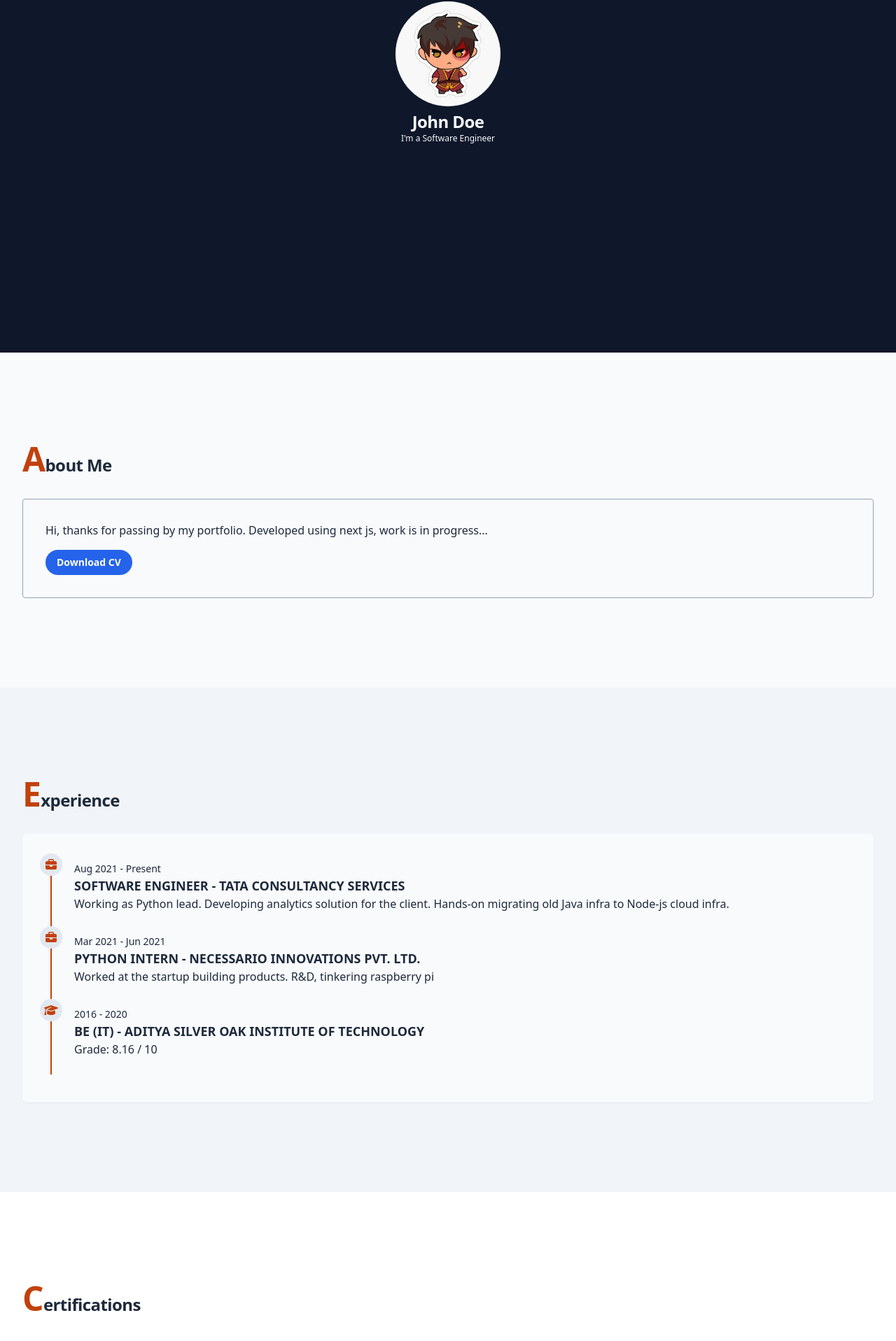
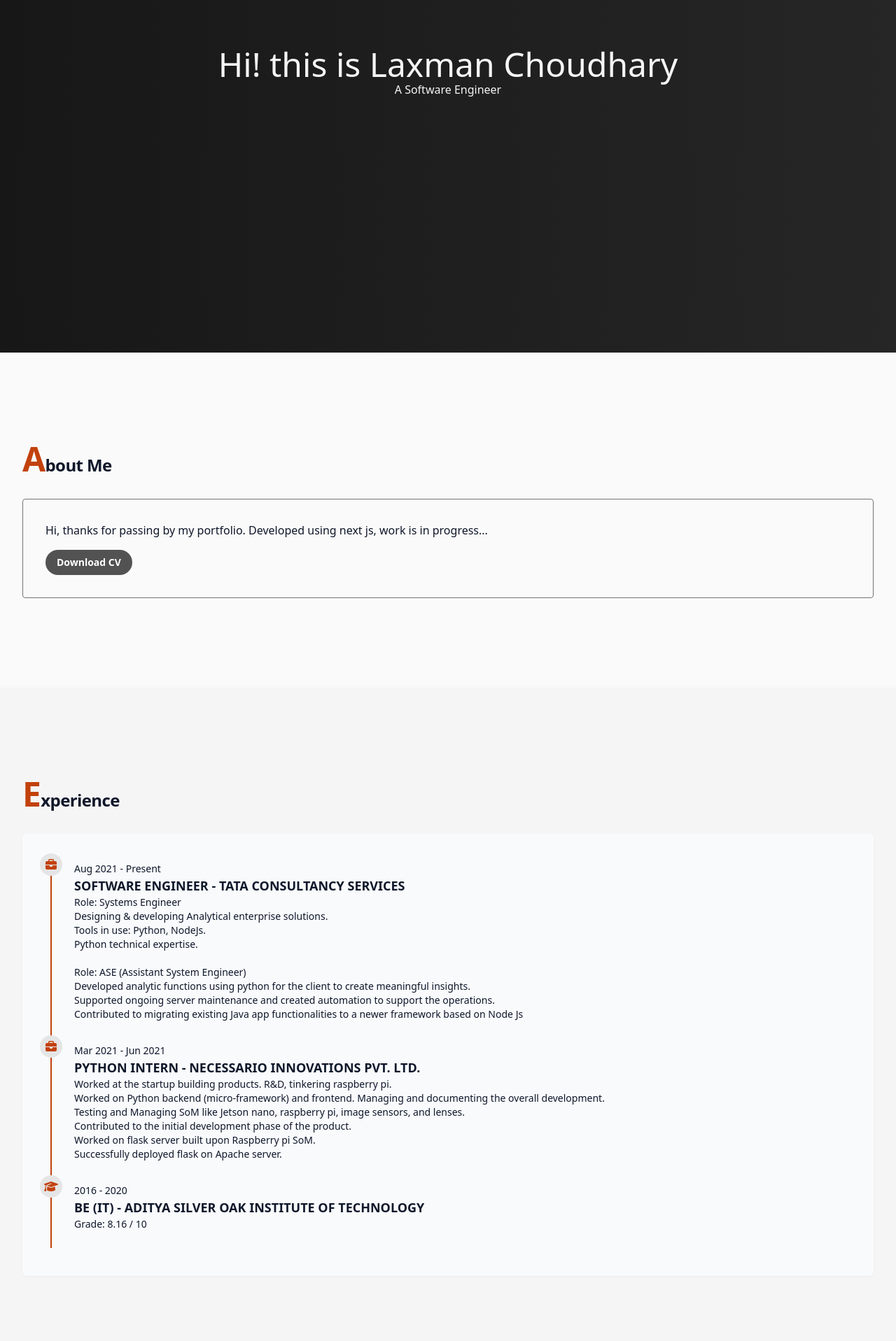
Before and after one commit to LaxmanChoudhary/nextjs-portfolio, a Next.js app: page / in a window 1280 px wide. Shown: the part 296-2213 px from the top of the page at 70% size. Built offline with nearby package versions, Linux system fonts and the light colour scheme.

Commit message:
rev 0.11

```diff
--- a/components/About.js
+++ b/components/About.js
@@ -4,15 +4,15 @@ export default function About() {
     <section
       id="about"
       aria-label="Some data about me"
-      className="py-20 sm:py-32 bg-slate-50"
+      className="py-20 sm:py-32 bg-neutral-50"
     >
       <div className="mx-auto max-w-7xl px-4 sm:px-6 lg:px-8">
         <p className="text-2xl capitalize font-bold tracking-tight">
           <span className="text-5xl text-orange-700 capitalize">a</span>bout me
         </p>
-        <div className="rounded p-8 mt-8 border border-slate-400">
+        <div className="rounded p-8 mt-8 border border-neutral-500">
           <p className="mb-4">{bio}</p>
-          <a className="cursor-pointer inline-flex items-center justify-center rounded-full py-2 px-4 text-sm font-semibold focus:outline-none focus-visible:outline-2 focus-visible:outline-offset-2 bg-blue-600 text-white hover:text-slate-100 hover:bg-blue-500 active:bg-blue-800 active:text-blue-100 focus-visible:outline-blue-600"
+          <a className="cursor-pointer inline-flex items-center justify-center rounded-full py-2 px-4 text-sm font-semibold focus:outline-none focus-visible:outline-2 focus-visible:outline-offset-2 bg-neutral-600 text-white hover:text-neutral-100 hover:bg-neutral-500 active:bg-neutral-800 active:text-neutral-100 focus-visible:outline-neutral-600"
             href="/cvLaxman.pdf">
             <span>Download CV</span>
           </a>
--- a/components/Card.js
+++ b/components/Card.js
@@ -2,9 +2,9 @@ export default function Card({ project }) {
   return (
     <div className="h-[300px] relative rounded-lg md:place-content-center bg-[url('../public/undraw_cloud.svg')] bg-no-repeat bg-left md:bg-center bg-contain bg-origin-content p-8 border-2">
       <div className="grid grid-cols-2 w-full h-full md:block md:relative">
-        <div className="col-start-2 flex">
+        {/* <div className="col-start-2 flex">
           <p>{project.title}</p>
-        </div>
+        </div> */}
       </div>
     </div>
   );
--- a/components/Certifications.js
+++ b/components/Certifications.js
@@ -47,10 +47,10 @@ export default function Certifications() {
         <div className="grid grid-col-1 lg:grid-cols-2 m-8 p-4 gap-8">
           {certs.map((cert) => (
             <div
-              className="relative p-4 border-2 border-slate-500 rounded-lg h-full"
+              className="relative p-4 border-2 border-neutral-500 rounded-lg h-full"
               key={cert.id}
             >
-              <span className="image-container border-2 border-slate-300 rounded-lg p-1.5 -left-4 -top-3 bg-white">
+              <span className="image-container border-2 border-neutral-500 rounded-lg p-1.5 -left-4 -top-3 bg-white">
                 <Image
                   src={path(cert.by)}
                   alt={cert.by}
@@ -58,15 +58,13 @@ export default function Certifications() {
                   className="image-cert"
                 />
               </span>
-              <span className="absolute h-6 w-6 rounded-full bg-gradient-to-r from-rose-800 to-rose-500  -top-3 right-6"></span>
+              <span className="absolute h-6 w-6 rounded-full bg-gradient-to-r from-neutral-900 to-neutral-500 -top-3 right-6"></span>
               <div className="">
-                <p className="text-xl text-slate-700 font-bold">
+                <p className="text-xl text-neutral-700 font-semibold">
                   {cert.title}
                 </p>
-                <p className="text-sm font-thin">valid from: {cert.in}</p>
-                <p className="text-sm font-thin">
-                  valid till: {cert.till ? cert.till : "∞"}
-                </p>
+                {/* <p className="text-sm font-thin">valid from: {cert.in}</p>
+                <p className="text-sm font-thin">valid till: {cert.till ? cert.till : "∞"}</p> */}
               </div>
             </div>
           ))}
--- a/components/Experience.js
+++ b/components/Experience.js
@@ -12,8 +12,10 @@ export default function Experience() {
       type: "professional",
       durationStart: "Aug 2021",
       durationEnd: "Present",
-      description:
-        "Working as Python lead. Developing analytics solution for the client.\nHands-on migrating old Java infra to Node-js cloud infra.",
+      description:"Role: Systems Engineer\nDesigning & developing Analytical enterprise solutions.\nTools in use: Python, NodeJs.\n\
+      Python technical expertise.\n\nRole: ASE (Assistant System Engineer)\nDeveloped analytic functions using python for the client to create meaningful insights.\n\
+      Supported ongoing server maintenance and created automation to support the operations.\n\
+      Contributed to migrating existing Java app functionalities to a newer framework based on Node Js",
     },
     {
       role: "Python Intern",
@@ -21,8 +23,9 @@ export default function Experience() {
       type: "professional",
       durationStart: "Mar 2021",
       durationEnd: "Jun 2021",
-      description:
-        "Worked at the startup building products. R&D, tinkering raspberry pi",
+      description: "Worked at the startup building products. R&D, tinkering raspberry pi.\nWorked on Python backend (micro-framework) and frontend.\
+      Managing and documenting the overall development.\nTesting and Managing SoM like Jetson nano, raspberry pi, image sensors, and lenses.\n\
+      Contributed to the initial development phase of the product.\nWorked on flask server built upon Raspberry pi SoM.\nSuccessfully deployed flask on Apache server.",
     },
     {
       role: "BE (IT)",
@@ -46,20 +49,20 @@ export default function Experience() {
                 className="relative pl-8 pb-6 border-l-2 border-orange-700"
                 key={data.role + data.company}
               >
-                <div className="absolute w-8 h-8 -left-[17px] flex justify-center place-items-center -top-3 text-orange-700 bg-slate-200 rounded-full p-1">
+                <div className="absolute w-8 h-8 -left-[17px] flex justify-center place-items-center -top-3 text-orange-700 bg-neutral-200 rounded-full p-1">
                   {data.type == "academic" ? (
                     <FontAwesomeIcon icon={faGraduationCap} />
                   ) : (
                     <FontAwesomeIcon icon={faBriefcase} />
                   )}
                 </div>
-                <p className="text-sm">
+                <p className="text-sm font-thin">
                   {data.durationStart} - {data.durationEnd}
                 </p>
                 <p className="text-lg font-semibold uppercase">
                   {data.role} <span>- {data.company}</span>
                 </p>
-                <p>{data.description}</p>
+                <p className="whitespace-pre-line text-sm">{data.description}</p>
               </div>
             ))}
           </div>
--- a/components/Footer.js
+++ b/components/Footer.js
@@ -2,7 +2,7 @@ import SocialTags from "./SocialTag";
 
 const Footer = () => {
   return (
-    <footer className="flex items-end py-3 bg-slate-900 text-slate-50 h-[100px]">
+    <footer className="flex items-end py-3 bg-neutral-900 text-neutral-100 h-[50px]">
       <div className="w-full text-center">
         <p className="text-sm">Just a usual footer.</p>
         <SocialTags />
--- a/components/HeroCard.js
+++ b/components/HeroCard.js
@@ -1,16 +1,20 @@
 import Image from "next/image";
 import ProfileImg from "../public/images/profile.jpg";
 
-export default function HeroCard({ user }) {
+export default function HeroCard() {
+  const user = {
+    "firstName": "laxman",
+    "lastName": "choudhary",
+  }
   const firstName = user.firstName[0].toUpperCase() + user.firstName.slice(1);
   const lastName = user.lastName[0].toUpperCase() + user.lastName.slice(1);
 
   return (
     <div
       id="top"
-      className="flex justify-center items-center px-4 sm:px-6 lg:px-8 pt-20 pb-16 text-center lg:pt-32 lg:pb-32 bg-slate-900 text-slate-50 h-screen"
+      className="flex justify-center items-center px-4 sm:px-6 lg:px-8 pt-20 pb-16 text-center lg:pt-32 lg:pb-32 bg-gradient-to-r from-neutral-900 to-neutral-800 text-neutral-100 h-screen"
     >
-      <div className="">
+      {/* <div className="">
         <Image
           src={ProfileImg}
           height="150"
@@ -20,6 +24,10 @@ export default function HeroCard({ user }) {
         />
         <p className="text-2xl font-bold font-sans tracking-tight">{`${firstName} ${lastName}`}</p>
         <p className="text-xs">{"I'm a Software Engineer"}</p>
+      </div> */}
+      <div>
+        <p className="text-5xl">Hi! this is {firstName} {lastName}</p>
+        <p>A Software Engineer</p>
       </div>
     </div>
   );
--- a/components/Layout.js
+++ b/components/Layout.js
@@ -1,13 +1,11 @@
 import Head from 'next/head';
-import Header from './Header';
 import Footer from './Footer';
 
 const Layout = ({ children }) => {
   return(
-    <div className='bg-slate-100 text-slate-800'>
+    <div>
       <Head><title>{"Welcome"}</title></Head>
-      {/* <Header /> */}
-      <main>
+      <main className='bg-neutral-100 text-slate-900'>
         {children}
       </main>
       <Footer />
--- a/components/Skills.js
+++ b/components/Skills.js
@@ -3,13 +3,13 @@ import * as faBrands from "@fortawesome/free-brands-svg-icons";
 
 export default function Skills() {
   const skills = [
-    "faHtml5",
-    "faCss3",
-    "faSquareJs",
-    "faPython",
-    "faReact",
-    "faGoogle",
-    "faLinux",
+    {skill: "html", icon:"faHtml5"},
+    {skill: "css", icon:"faCss3"},
+    {skill: "javascript", icon:"faSquareJs"},
+    {skill: "python", icon:"faPython"},
+    {skill: "react", icon:"faReact"},
+    {skill: "nodejs", icon:"faNodeJs"},
+    {skill: "linux", icon:"faLinux"}
   ];
 
   return (
@@ -22,10 +22,10 @@ export default function Skills() {
         <p className="text-2xl capitalize font-bold tracking-tight">
           <span className="text-5xl text-orange-700 capitalize">s</span>kills
         </p>
-        <div className="flex flex-wrap gap-4 justify-evenly p-4 mt-8">
-          {skills.map((skill) => (
-            <div key={skill}>
-              <FontAwesomeIcon icon={faBrands[skill]} size="3x" opacity={0.5} />
+        <div className="flex flex-wrap justify-center gap-8 p-4 mt-8">
+          {skills.map((skl) => (
+            <div key={skl.skill}>
+              <FontAwesomeIcon  icon={faBrands[skl.icon]} size="3x" opacity={0.5} titleId={skl.skill} title={skl.skill} />
             </div>
           ))}
         </div>
--- a/components/SocialTag.js
+++ b/components/SocialTag.js
@@ -4,7 +4,7 @@ import { faEnvelope } from "@fortawesome/free-solid-svg-icons";
 
 export default function SocialTags() {
   return (
-    <div className="fixed flex flex-col gap-4 top-20 right-0 bg-slate-900 text-zinc-100 p-4 z-50">
+    <div className="fixed flex flex-col gap-3 top-20 right-0 bg-neutral-900 text-neutral-100 p-3 z-50">
       <div className="hover:opacity-50">
         <a
           href="https://www.linkedin.com/in/laxmanchoudhary"
--- a/pages/index.js
+++ b/pages/index.js
@@ -6,18 +6,13 @@ import Works from '../components/Works';
 import Certifications from '../components/Certifications';
 
 export default function Home() {
-  const user = {
-    "firstName": "john",
-    "lastName": "doe",
-  }
-
   return (
     <>
-      <HeroCard user={user} />
+      <HeroCard />
       <About />
       <Experience />
       <Certifications />
-      <Works />
+      {/* <Works /> */}
       <Skills />
     </>
   );
```
